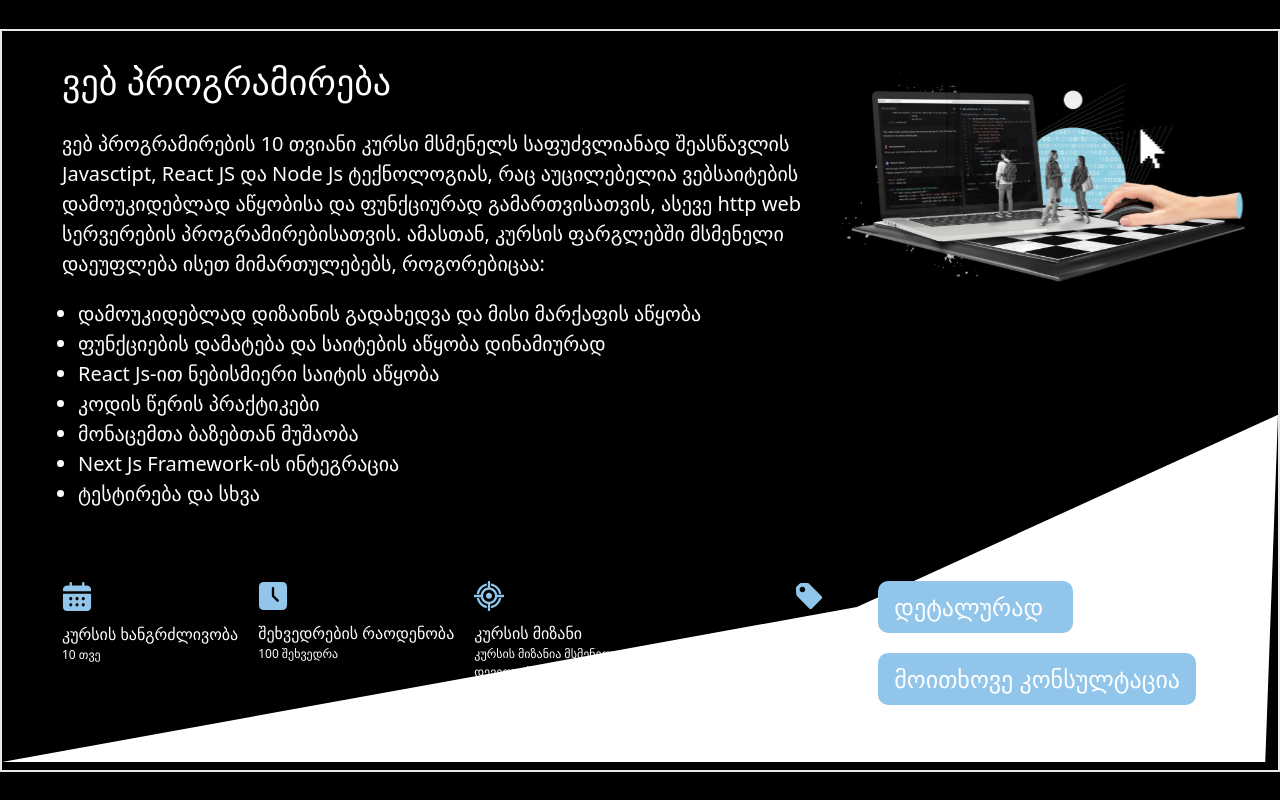
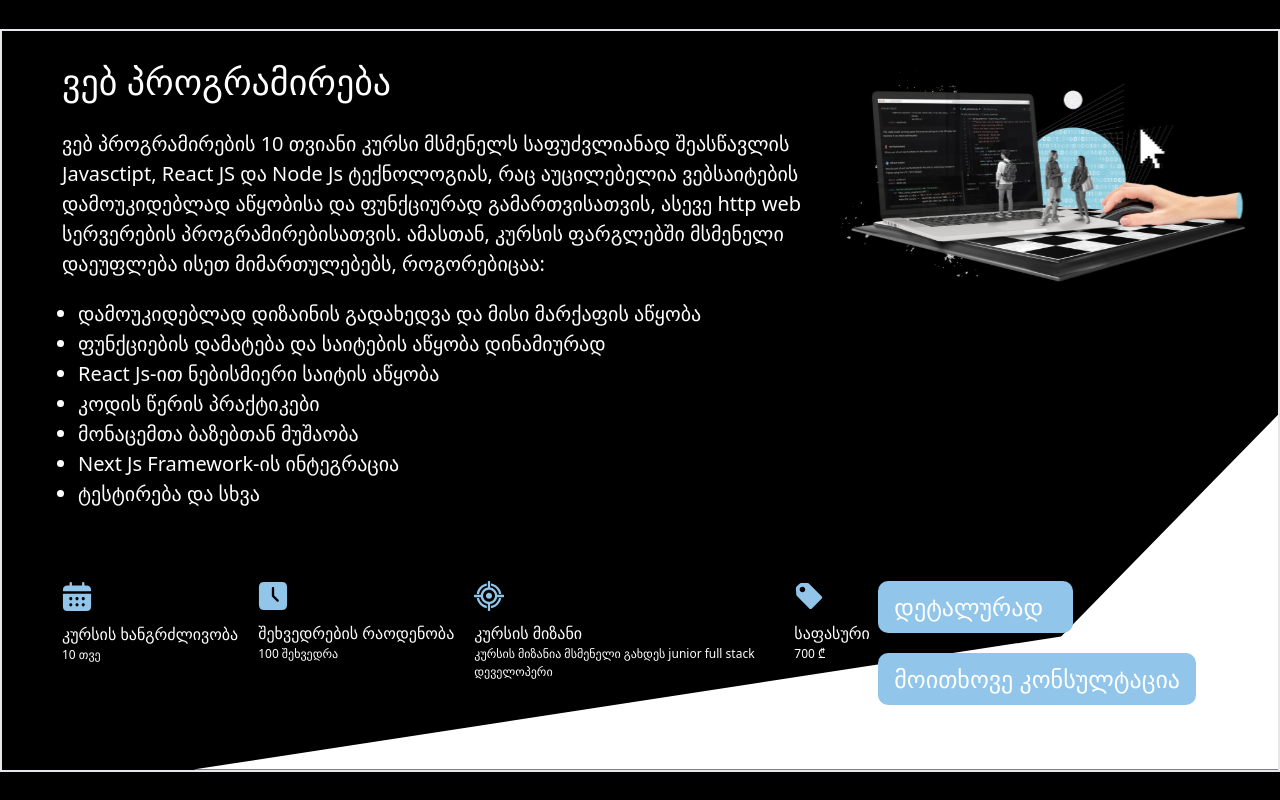
Before and after one commit to Bachidze/ReeduComp, a Next.js app: page / in a window 1280 px wide. Built offline with nearby package versions, Linux system fonts and the light colour scheme.

Commit message:
Feat(Add):Add %

```diff
--- a/app/Componenets/AnimationDiv.tsx
+++ b/app/Componenets/AnimationDiv.tsx
@@ -78,17 +78,17 @@ export default function AnimationDiv() {
           </motion.div>
         </div>
         <div className="pr-[82px] gap-5 flex flex-col">
-          <h2 className="bg-[#91C6EA] py-2 px-4 rounded-[10px] w-[195px] text-[24px] leading-normal font-medium">დეტალურად</h2>
-          <h2 className="bg-[#91C6EA] py-2 px-4 rounded-[10px] text-[24px] leading-normal font-medium">მოითხოვე კონსულტაცია</h2>
+          <h2 className="bg-[#91C6EA] cursor-pointer py-2 px-4 rounded-[10px] w-[195px] text-[24px] leading-normal font-medium">დეტალურად</h2>
+          <h2 className="bg-[#91C6EA] cursor-pointer py-2 px-4 rounded-[10px] text-[24px] leading-normal font-medium">მოითხოვე კონსულტაცია</h2>
         </div>
       </section>
       <div
-        className={`absolute bottom-0 left-0 w-full h-full transition-all duration-1000 ease-in-out z-10 ${isHovered ? 'clip-path-full' : 'clip-path-initial'}`}
+        className={`absolute bottom-0 left-0  w-full h-full transition-all duration-1000 ease-in-out z-10 ${isHovered ? 'clip-path-full' : 'clip-path-initial'}`}
         style={{
           backgroundColor: 'white',
           clipPath: isHovered
             ? 'polygon(0% 100%, 0% 0%, 100% 0%, 100% 100%)'
-            : 'polygon(0% 99%, 67% 78%, 100% 52%, 99% 99%)',
+            : 'polygon(15% 100%, 83% 82%, 100% 52%, 100% 100%)',
         }}
       />
     </main>
```
